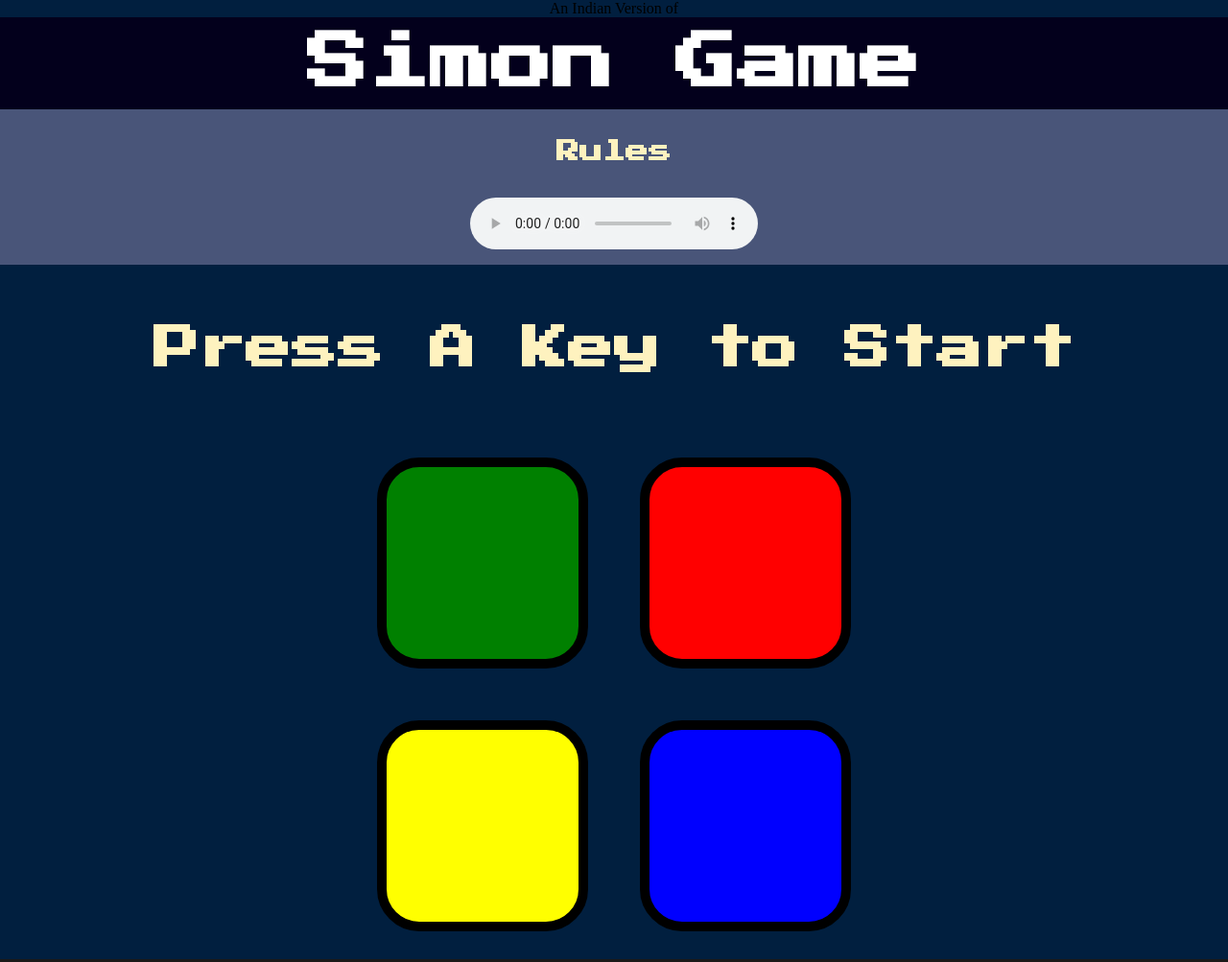
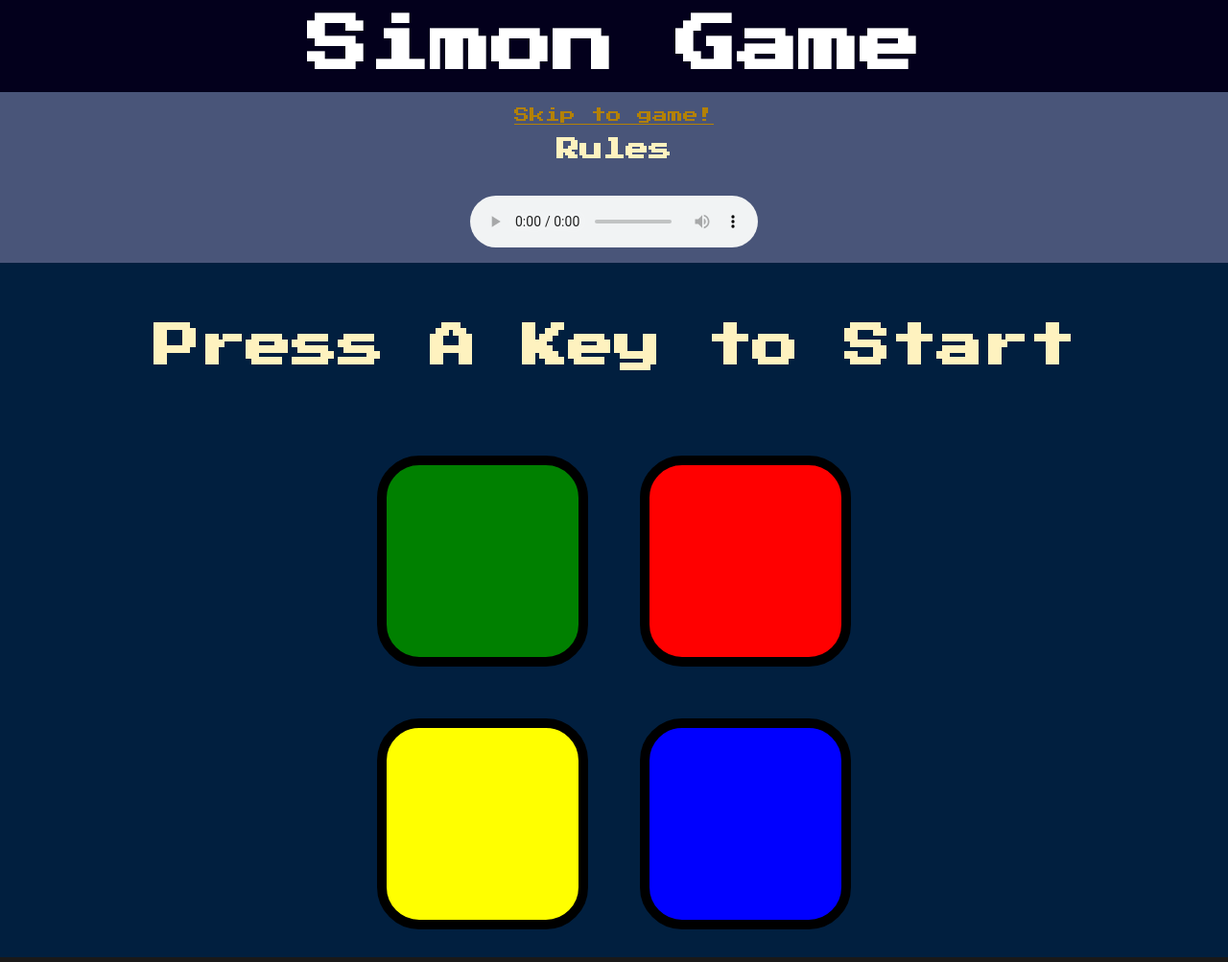
Before and after one commit to KaustubhPathak-tech/simon_game, a plain HTML site: page index.html in a window 1280 px wide. Shown: the top 1003 px of the page at 96% size. Drawn offline with nearby package versions, Linux system fonts and the light colour scheme.

Commit message:
Update index.html

```diff
--- a/index.html
+++ b/index.html
@@ -11,18 +11,19 @@
 </head>
 
 <body>
-  <span class="first-text">An Indian Version of</span>
+
   <div class="heading">
     <h1>Simon Game</h1>
   </div>
   <div class="rule">
+    <span class="skip"><a href="#main-content"> Skip to game!</a></span>
     <h2>Rules</h2>
     <audio src="rules.mp3" controls>Rules</audio>
   </div>
-
+<section id="main-content">
   <h4 id="level-title">Press A Key to Start</h4>
   <div class="container">
-    <div lass="row">
+    <div class="row">
 
       <div type="button" id="green" class="btn green">
 
@@ -45,7 +46,7 @@
     </div>
 
   </div>
-
+  </section>
   <footer>
     Made with <i class="fa-solid fa-heart"></i> in <img src="Flag_of_India.svg.png" height="12px"><br>
     Designed and developed by <a href="https://www.linkedin.com/in/kaustubh-pathak-293116198/" target="_blank">Kaustubh
```
